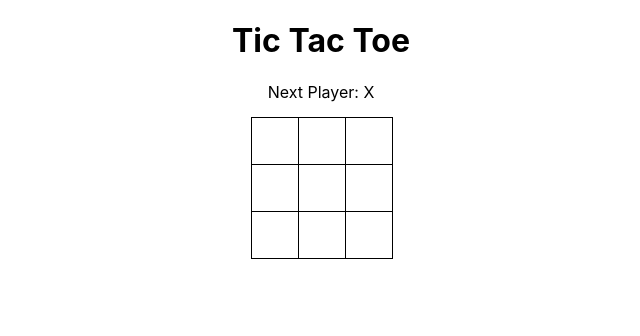
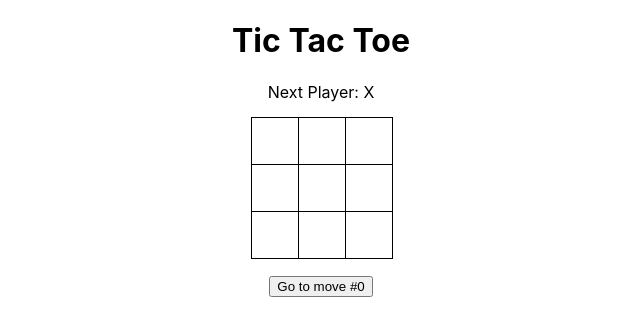
Before and after one commit to RRamirez1414/react-TS-tic-tac-toe, a React (Create React App) app: page / in a window 1280 px wide. Shown: the top 336 px of the page, without its empty margins (319-959 px from the left). Built offline with nearby package versions, Linux system fonts and the light colour scheme; the HTML template or start-up script is replaced by a standard one.

Commit message:
time travel

```diff
--- a/src/components/Board.tsx
+++ b/src/components/Board.tsx
@@ -38,12 +38,12 @@ const Board: React.FC<BoardType> = (props: BoardType) => {
           key={index}
           id={index}
           currTurn={props.currTurn}
-          disabled={boardState[index] ? true : false}
+          value={props.squares[props.squares.length - 1][index]}
+          //disabled={boardState[index] ? true : false}
           handleClick={handleClick}
         />
       )
     })
-
     return squareComponents
   }
   /**
@@ -70,6 +70,9 @@ const Board: React.FC<BoardType> = (props: BoardType) => {
     if (winner) {
       elem.innerHTML = 'Winner! ' + winner
     }
+
+    //reset board state to the last set of history sets
+    setBoardState(props.squares[props.squares.length - 1])
   })
 
   return (
--- a/src/components/Game.tsx
+++ b/src/components/Game.tsx
@@ -5,11 +5,34 @@ const Game: React.FC = () => {
   const initialBoard = ['', '', '', '', '', '', '', '', '']
   const [history, setHistory] = useState<string[][]>([initialBoard])
   const [isXNext, setIsXNext] = useState<boolean>(true)
+  const [step, setStep] = useState<number>(0)
   const status = 'Next Player: ' + (isXNext ? 'X' : 'O')
+
+  const historySet = history.map((set, index) => {
+    return (
+      <li key={index}>
+        <button
+          onClick={() => {
+            jumpTo(index)
+          }}
+        >
+          Go to move #{index}
+        </button>
+      </li>
+    )
+  })
+
+  function jumpTo(n: number) {
+    setIsXNext(n % 2 === 0)
+    setStep(n)
+    const newHist = history.slice(0, n + 1)
+    setHistory(newHist)
+  }
 
   function update(squares: string[]) {
     const updatedHist = [...history, squares]
     setHistory(updatedHist)
+    setStep(updatedHist.length)
     setIsXNext(!isXNext)
   }
 
@@ -21,6 +44,7 @@ const Game: React.FC = () => {
         updateHistory={update}
         currTurn={isXNext ? 'X' : 'O'}
       />
+      <ul className="history-set">{historySet}</ul>
     </div>
   )
 }
--- a/src/components/Square.tsx
+++ b/src/components/Square.tsx
@@ -4,7 +4,8 @@ import React, { useState, useEffect } from 'react'
 type SquareProps = {
   id: number
   currTurn: string
-  disabled: boolean
+  value: string
+  //disabled: boolean
   handleClick: (id: number, value: string) => void
 }
 
@@ -17,8 +18,16 @@ const Square: React.FC<SquareProps> = (props: SquareProps) => {
     props.handleClick(props.id, currValue)
   }
 
+  useEffect(() => {
+    setValue(props.value)
+  })
+
   return (
-    <button className="square" onClick={clickHandler} disabled={props.disabled}>
+    <button
+      className="square"
+      onClick={clickHandler}
+      // disabled={props.disabled}
+    >
       {stateValue}
     </button>
   )
--- a/src/index.css
+++ b/src/index.css
@@ -56,3 +56,9 @@ button:disabled {
 .square:focus {
   outline: none;
 }
+
+.history-set {
+  list-style-type: none;
+  text-align: center;
+  padding: 0;
+}
```
Also changed, not shown: package.json (+7 -0 lines), .eslintrc.json (added), .prettierrc.json (added), 1 other file (tests, documents, lock files or other folders).
